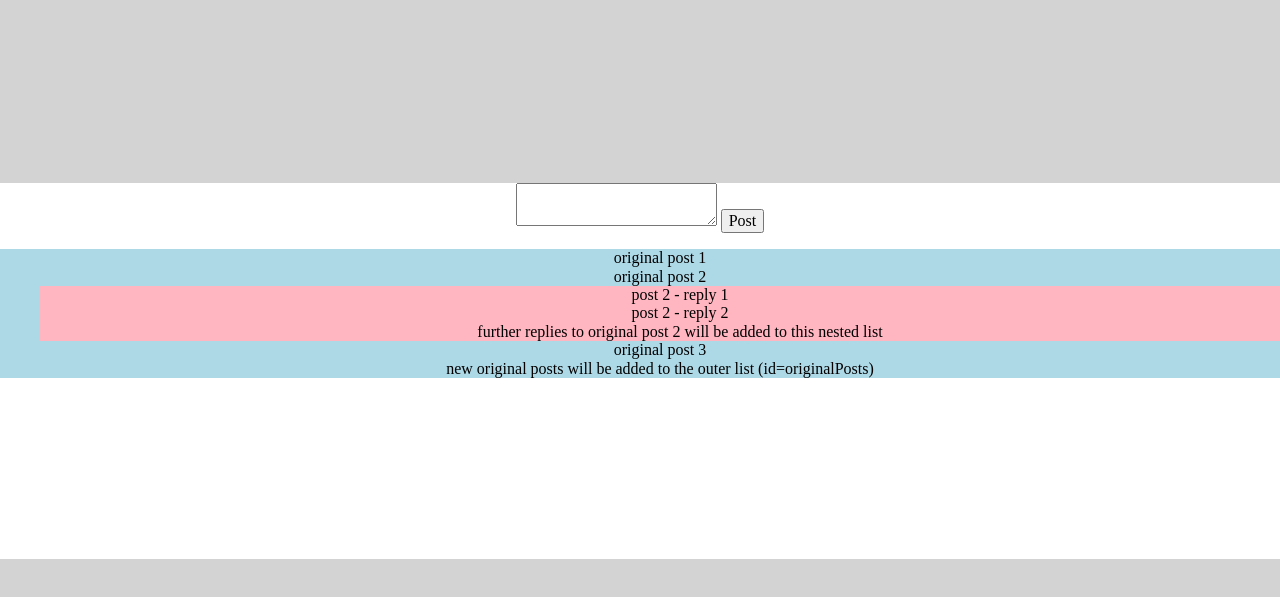
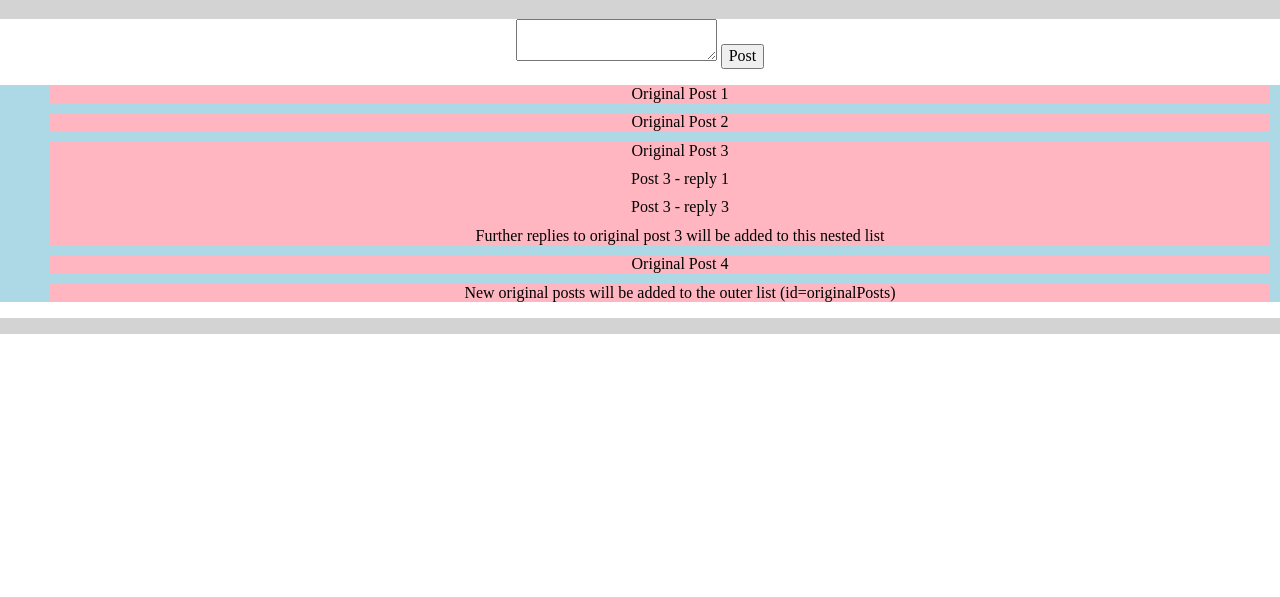
Before and after one commit to cxs505/Totally_Legit_Twitter, a plain HTML site: page Client/index.html in a window 1280 px wide. Shown: the part 61-658 px from the top of the page. Drawn offline with nearby package versions, Linux system fonts and the light colour scheme.

Commit message:
added a nested list for replies inside each original post list

```diff
--- a/Client/index.html
+++ b/Client/index.html
@@ -21,17 +21,34 @@
         </div>
         <div id="timeline">
             <ul id="originalPosts">
-                <li>original post 1</li>
-                <li>original post 2</li>
                 <li>
-                    <ul id="replyThread">
-                        <li> post 2 - reply 1</li>
-                        <li> post 2 - reply 2</li>
-                        <li> further replies to original post 2 will be added to this nested list</li>
+                    <ul>
+                        <li>Original Post 1</li>
                     </ul>
                 </li>
-                <li> original post 3</li>
-                <li> new original posts will be added to the outer list (id=originalPosts)</li>
+                <li>
+                    <ul>
+                        <li>Original Post 2</li>
+                    </ul>
+                </li>
+                <li>
+                    <ul>
+                        <li> Original Post 3</li>
+                        <li> Post 3 - reply 1</li>
+                        <li> Post 3 - reply 3</li>
+                        <li> Further replies to original post 3 will be added to this nested list</li>
+                    </ul>
+                </li>
+                <li>
+                    <ul>
+                        <li>Original Post 4</li>
+                    </ul>
+                </li>
+                <li>
+                    <ul>
+                        <li>New original posts will be added to the outer list (id=originalPosts)</li>
+                    </ul>
+                </li>
             </ul>
         </div>
     </main>
--- a/Client/style.css
+++ b/Client/style.css
@@ -17,20 +17,23 @@ header {
 }
 
 body {
-    display: grid;
+    display: flex;
+    flex-direction:column;
+    justify-content: center;
 
-}
-
-li {
-    list-style: none;
 }
 
 #originalPosts {
     background-color: lightblue;
 }
 
-#replyThread {
+#originalPosts ul {
     background-color: lightpink;
+}
+
+li {
+    list-style: none;
+    margin: 10px;
 }
 
 footer {
```
